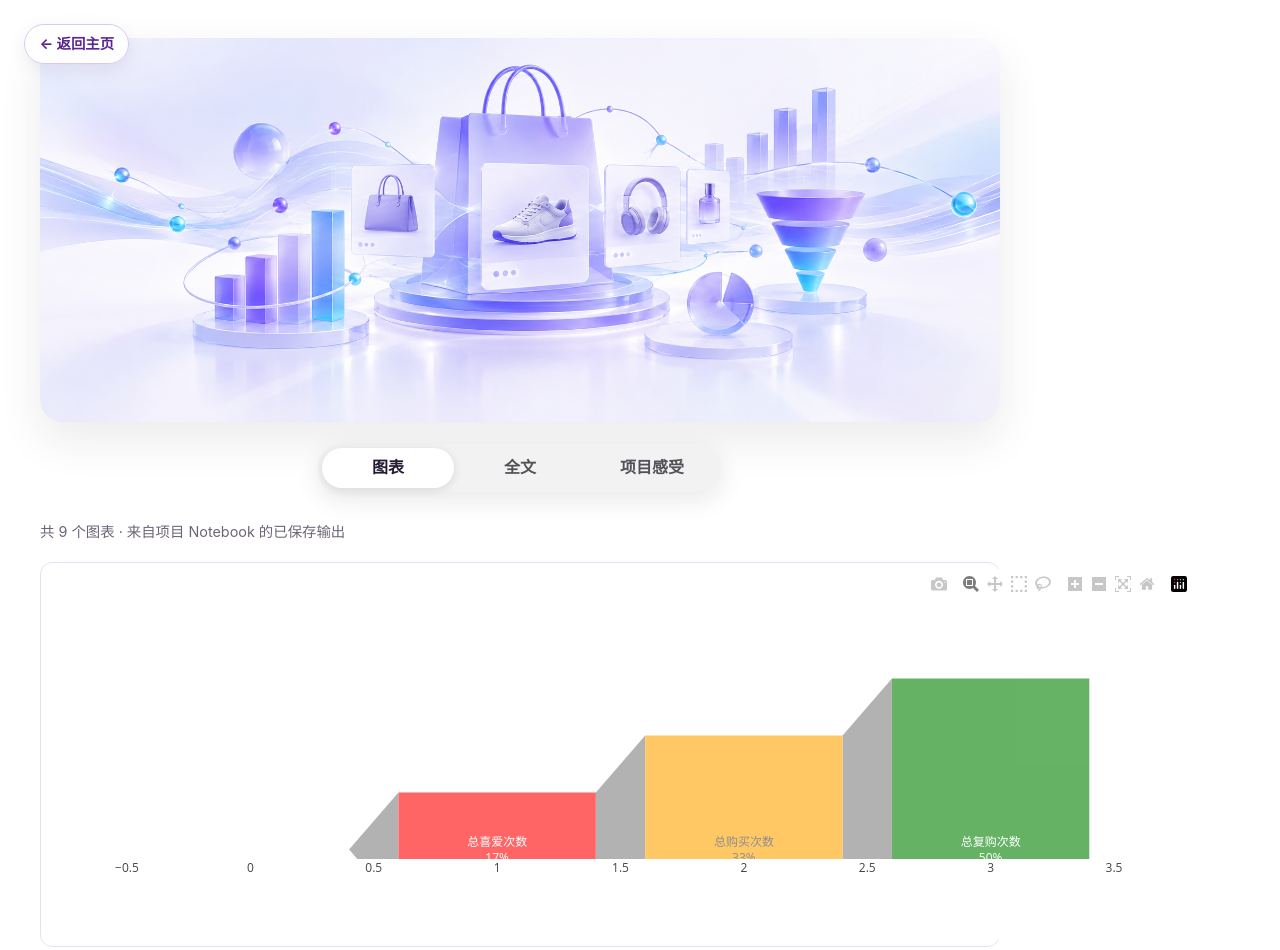
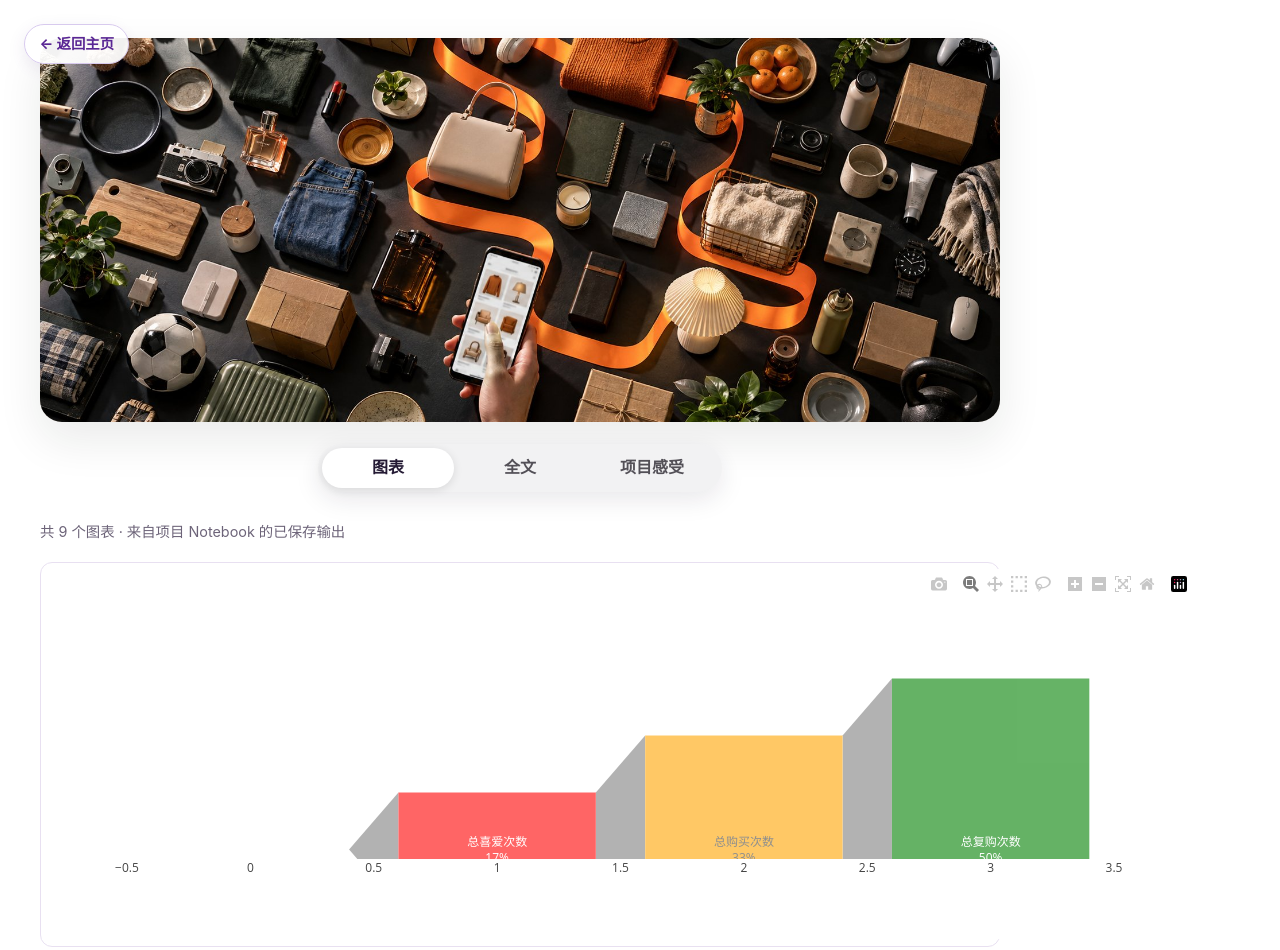
Before and after one commit to Observl/BigDataAnalysisPortfolio, a plain HTML site: page docs/taobao/index.html in a window 1280 px wide. Shown: the top 950 px of the page. Drawn offline with nearby package versions, Linux system fonts and the light colour scheme.

Commit message:
Update Taobao project hero image

```diff
--- a/docs/taobao/index.html
+++ b/docs/taobao/index.html
@@ -15,7 +15,7 @@
 <body data-project="taobao">
 <main>
   <a class="home-return" href="../index.html">← 返回主页</a>
-  <div class="report-top"><div class="report-banner"><img src="../assets/banners/taobao-user-behavior.png" alt="淘宝用户购物行为分析 项目横幅"></div>
+  <div class="report-top"><div class="report-banner"><img src="../assets/portfolio/taobao-shopping-journey.jpg" width="1672" height="941" alt="淘宝购物主题：手机、商品与包装盒"></div>
     <nav class="view-switch" role="tablist" aria-label="报告显示方式">
       <button type="button" role="tab" aria-selected="false" data-view="charts">图表</button>
       <button type="button" role="tab" aria-selected="true" data-view="full">全文</button>
```
